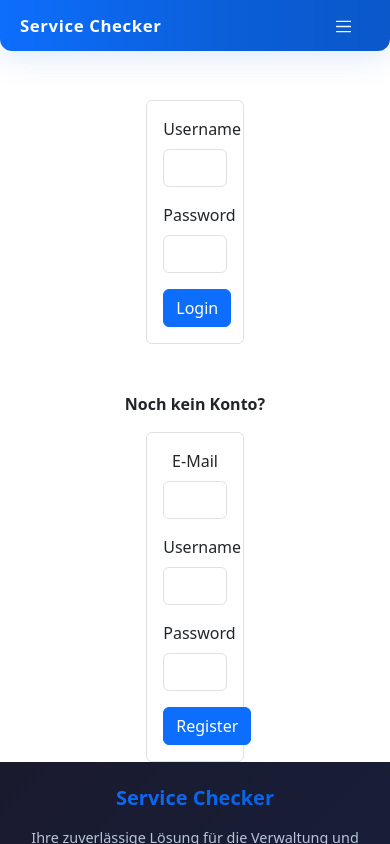
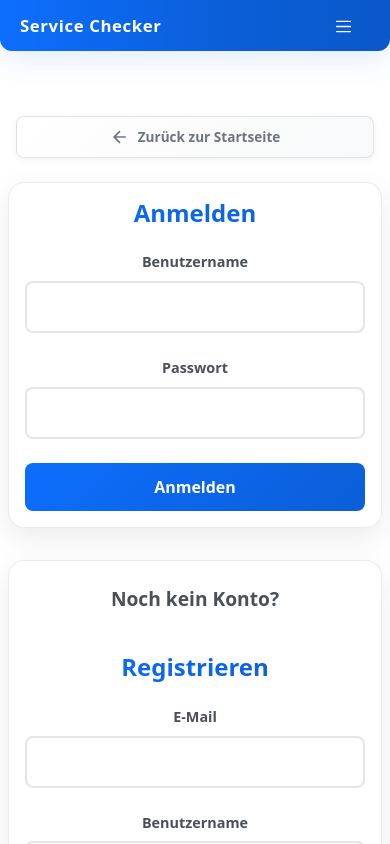
Before and after one commit to eoezcan2/vin-service-checker, a Vue app: page /login in a window 390 px wide. Shown: the top 844 px of the page. Built offline with nearby package versions, Linux system fonts and the light colour scheme.

Commit message:
More makover

```diff
--- a/src/components/add-vehicle-component.vue
+++ b/src/components/add-vehicle-component.vue
@@ -1,10 +1,21 @@
 <script setup>
+import { useRouter } from 'vue-router';
+
+const router = useRouter();
+
+function navigateToAddVehicle() {
+    // Scroll to top before navigating
+    window.scrollTo({ top: 0, behavior: 'smooth' });
+
+    // Navigate to add vehicle page
+    router.push('/addvehicle');
+}
 </script>
 
 <template>
     <!-- centered action -->
     <div class="add-vehicle-wrap">
-      <router-link class="btn add-vehicle-btn" to="/addvehicle">+ Neues Fahrzeug</router-link>
+      <button class="btn add-vehicle-btn" @click="navigateToAddVehicle">+ Neues Fahrzeug</button>
     </div>
 </template>
 
@@ -23,10 +34,13 @@
   border-radius: 999px;
   font-weight: 600;
   box-shadow: 0 8px 20px rgba(11,94,215,0.12);
+  cursor: pointer;
+  transition: all 0.3s ease;
 }
 
 .add-vehicle-btn:hover {
   transform: translateY(-2px);
   filter: brightness(0.98);
+  box-shadow: 0 10px 25px rgba(11,94,215,0.2);
 }
 </style>
--- a/src/components/maintenance-component.vue
+++ b/src/components/maintenance-component.vue
@@ -69,6 +69,8 @@ function addMaintenance() {
 }
 
 function removeMaintenance(id) {
+  // Show confirmation dialog
+  if (confirm('Sind Sie sicher, dass Sie diesen Wartungseintrag löschen möchten?')) {
     console.log(id)
     safeRequest(`api/maintenance/${id}`, 'DELETE', {})
       .then(response => {
@@ -77,6 +79,7 @@ function removeMaintenance(id) {
       }).catch(error => {
           console.log(error)
       })
+  }
 }
 
 function convertDate(date) {
--- a/src/components/vehiclecard-component.vue
+++ b/src/components/vehiclecard-component.vue
@@ -88,7 +88,7 @@ function getVehicleTypeColor() {
             </div>
 
             <!-- Card Footer -->
-            <div class="vehicle-footer">
+            <!-- <div class="vehicle-footer">
                 <div class="vehicle-actions">
                     <button class="action-btn primary-btn" title="Wartung anzeigen">
                         <svg width="16" height="16" viewBox="0 0 24 24" fill="none" stroke="currentColor" stroke-width="2">
@@ -104,7 +104,7 @@ function getVehicleTypeColor() {
                         Details
                     </button>
                 </div>
-            </div>
+            </div> -->
         </div>
     </div>
 
--- a/src/components/views/AddVehicleView.vue
+++ b/src/components/views/AddVehicleView.vue
@@ -9,23 +9,19 @@ const router = useRouter();
 const formData = reactive({
     name: '',
     vin: '',
-    type: '',
-    year: '',
-    mileage: '',
-    description: ''
+    type: ''
 });
 
 // Form validation
 const errors = reactive({
     name: '',
     vin: '',
-    type: '',
-    year: '',
-    mileage: ''
+    type: ''
 });
 
 const isLoading = ref(false);
 const isSubmitted = ref(false);
+const submitError = ref('');
 
 // Vehicle types
 const vehicleTypes = [
@@ -69,39 +65,14 @@ function validateType() {
     return true;
 }
 
-function validateYear() {
-    if (formData.year) {
-        const year = parseInt(formData.year);
-        const currentYear = new Date().getFullYear();
-        if (year < 1900 || year > currentYear + 1) {
-            errors.year = `Jahr muss zwischen 1900 und ${currentYear + 1} liegen`;
-            return false;
-        }
-    }
-    errors.year = '';
-    return true;
-}
 
-function validateMileage() {
-    if (formData.mileage) {
-        const mileage = parseInt(formData.mileage);
-        if (mileage < 0 || mileage > 999999) {
-            errors.mileage = 'Kilometerstand muss zwischen 0 und 999.999 liegen';
-            return false;
-        }
-    }
-    errors.mileage = '';
-    return true;
-}
 
 function validateForm() {
     const isNameValid = validateName();
     const isVinValid = validateVin();
     const isTypeValid = validateType();
-    const isYearValid = validateYear();
-    const isMileageValid = validateMileage();
 
-    return isNameValid && isVinValid && isTypeValid && isYearValid && isMileageValid;
+    return isNameValid && isVinValid && isTypeValid;
 }
 
 // Form submission
@@ -110,29 +81,39 @@ async function submitForm() {
         return;
     }
 
+    // Clear any previous errors
+    submitError.value = '';
+
+    // Scroll to top when form is submitted
+    window.scrollTo({ top: 0, behavior: 'smooth' });
+
     isLoading.value = true;
 
     try {
-        const response = await safeRequest('api/vin', 'POST', {
+        const response = await safeRequest('vehicle/add', 'POST', {
+            vin: formData.vin.trim().toUpperCase(),
             name: formData.name.trim(),
-            vin: formData.vin.trim().toUpperCase(),
-            type: formData.type,
-            year: formData.year ? parseInt(formData.year) : null,
-            mileage: formData.mileage ? parseInt(formData.mileage) : null,
-            description: formData.description.trim()
+            type: formData.type
         });
 
-        console.log('Vehicle added successfully:', response);
-        isSubmitted.value = true;
+        console.log('Vehicle:', response);
 
-        // Redirect to home page after successful submission
-        setTimeout(() => {
-            router.push('/');
-        }, 2000);
+        // Check if the request was successful
+        if (response.status === 200 || response.status === 201) {
+            isSubmitted.value = true;
+
+            // Redirect to vehicles page after successful submission
+            setTimeout(() => {
+                router.push('/account');
+            }, 2000);
+        } else {
+            // Handle error response
+            submitError.value = response.data?.message || 'Fehler beim Hinzufügen des Fahrzeugs. Bitte versuchen Sie es erneut.';
+        }
 
     } catch (error) {
         console.error('Error adding vehicle:', error);
-        // Handle specific errors here if needed
+        submitError.value = 'Netzwerkfehler. Bitte überprüfen Sie Ihre Verbindung und versuchen Sie es erneut.';
     } finally {
         isLoading.value = false;
     }
@@ -147,6 +128,10 @@ function resetForm() {
     });
     isSubmitted.value = false;
 }
+
+function goBack() {
+    router.go(-1);
+}
 </script>
 
 <template>
@@ -154,6 +139,14 @@ function resetForm() {
         <!-- Page Header -->
         <div class="page-header">
             <div class="header-content">
+                <div class="header-top">
+                    <button class="back-btn" @click="goBack" title="Zurück">
+                        <svg width="20" height="20" viewBox="0 0 24 24" fill="none" stroke="currentColor" stroke-width="2">
+                            <path d="M19 12H5M12 19l-7-7 7-7"/>
+                        </svg>
+                        Zurück
+                    </button>
+                </div>
                 <h1 class="page-title">Fahrzeug hinzufügen</h1>
                 <p class="page-subtitle">Fügen Sie ein neues Fahrzeug zu Ihrer Wartungsverwaltung hinzu</p>
             </div>
@@ -168,7 +161,15 @@ function resetForm() {
         <div v-if="isSubmitted" class="success-message">
             <div class="success-icon">✅</div>
             <h3>Fahrzeug erfolgreich hinzugefügt!</h3>
-            <p>Sie werden zur Startseite weitergeleitet...</p>
+            <p>Sie werden zur Fahrzeugliste weitergeleitet...</p>
+        </div>
+
+        <!-- Error Message -->
+        <div v-if="submitError" class="error-message-container">
+            <div class="error-icon">❌</div>
+            <h3>Fehler beim Hinzufügen des Fahrzeugs</h3>
+            <p>{{ submitError }}</p>
+            <button class="btn btn-secondary" @click="submitError = ''">Schließen</button>
         </div>
 
         <!-- Add Vehicle Form -->
@@ -233,61 +234,7 @@ function resetForm() {
                     <span v-if="errors.type" class="error-message">{{ errors.type }}</span>
                 </div>
 
-                <!-- Year and Mileage Row -->
-                <div class="form-row">
-                    <div class="form-group">
-                        <label for="vehicleYear" class="form-label">
-                            <span class="label-icon">📅</span>
-                            Baujahr
-                        </label>
-                        <input
-                            id="vehicleYear"
-                            v-model="formData.year"
-                            type="number"
-                            class="form-input"
-                            :class="{ 'error': errors.year }"
-                            placeholder="z.B. 2020"
-                            min="1900"
-                            :max="new Date().getFullYear() + 1"
-                            @blur="validateYear"
-                        >
-                        <span v-if="errors.year" class="error-message">{{ errors.year }}</span>
-                    </div>
 
-                    <div class="form-group">
-                        <label for="vehicleMileage" class="form-label">
-                            <span class="label-icon">🛣️</span>
-                            Kilometerstand
-                        </label>
-                        <input
-                            id="vehicleMileage"
-                            v-model="formData.mileage"
-                            type="number"
-                            class="form-input"
-                            :class="{ 'error': errors.mileage }"
-                            placeholder="z.B. 50000"
-                            min="0"
-                            max="999999"
-                            @blur="validateMileage"
-                        >
-                        <span v-if="errors.mileage" class="error-message">{{ errors.mileage }}</span>
-                    </div>
-                </div>
-
-                <!-- Description -->
-                <div class="form-group">
-                    <label for="vehicleDescription" class="form-label">
-                        <span class="label-icon">📝</span>
-                        Beschreibung (optional)
-                    </label>
-                    <textarea
-                        id="vehicleDescription"
-                        v-model="formData.description"
-                        class="form-textarea"
-                        placeholder="Zusätzliche Informationen über das Fahrzeug..."
-                        rows="3"
-                    ></textarea>
-                </div>
 
                 <!-- Form Actions -->
                 <div class="form-actions">
@@ -338,6 +285,33 @@ function resetForm() {
     flex: 1;
 }
 
+.header-top {
+    margin-bottom: 1rem;
+}
+
+.back-btn {
+    display: flex;
+    align-items: center;
+    gap: 0.5rem;
+    padding: 0.5rem 1rem;
+    background: rgba(255, 255, 255, 0.8);
+    border: 1px solid rgba(0, 0, 0, 0.1);
+    border-radius: 8px;
+    color: #6c757d;
+    font-size: 0.9rem;
+    font-weight: 600;
+    cursor: pointer;
+    transition: all 0.3s ease;
+    text-decoration: none;
+}
+
+.back-btn:hover {
+    background: #ffffff;
+    color: #495057;
+    transform: translateY(-2px);
+    box-shadow: 0 4px 12px rgba(0, 0, 0, 0.1);
+}
+
 .page-title {
     color: #212529;
     font-weight: 700;
@@ -384,6 +358,32 @@ function resetForm() {
 .success-message p {
     margin: 0;
     opacity: 0.8;
+}
+
+/* Error Message */
+.error-message-container {
+    text-align: center;
+    padding: 3rem 2rem;
+    background: linear-gradient(135deg, #f8d7da, #f5c6cb);
+    border-radius: 16px;
+    border: 1px solid #f5c6cb;
+    color: #721c24;
+    margin-bottom: 2rem;
+}
+
+.error-icon {
+    font-size: 4rem;
+    margin-bottom: 1rem;
+}
+
+.error-message-container h3 {
+    margin: 0 0 0.5rem 0;
+    font-weight: 600;
+}
+
+.error-message-container p {
+    margin: 0 0 1.5rem 0;
+    opacity: 0.9;
 }
 
 /* Form Container */
--- a/src/components/views/HomeView.vue
+++ b/src/components/views/HomeView.vue
@@ -5,7 +5,7 @@
 <template>
     <!-- changed: add center-viewport to vertically center header and searchbar -->
     <div class="center-viewport text-center">
-        <h2><span class="typing-header">Finde das Servicebuch deines Fahrzeuges.</span></h2>
+        <h2><span class="typing-header"><img src="/coolcar.png" alt="CoolCar" width="50" height="50" class="me-2"/>Finde das Servicebuch deines Fahrzeuges.</span></h2>
         <VinSearch class="pt-3"/>
     </div>
 </template>
--- a/src/components/views/LoginView.vue
+++ b/src/components/views/LoginView.vue
@@ -55,43 +55,221 @@
           alert('Register failed')
       })
     }
+
+    const goBack = () => {
+        router.push('/');
+    }
 </script>
 
 <template>
-    <div>
-      <div class="container w-25 p-3 border rounded">
-        <div class="mb-3">
-          <label for="usernameInput" class="form-label">Username</label>
-          <input type="text" class="form-control" id="usernameInput" v-model="username" aria-describedby="usernameHelp" v-on:keyup.enter="login">
-          <!--<div id="usernameHelp" class="form-text">We'll never share your email with anyone else.</div>-->
+    <div class="login-container">
+        <!-- Back Button -->
+        <div class="back-button-container">
+            <button class="back-btn" @click="goBack" title="Zurück zur Startseite">
+                <svg width="20" height="20" viewBox="0 0 24 24" fill="none" stroke="currentColor" stroke-width="2">
+                    <path d="M19 12H5M12 19l-7-7 7-7"/>
+                </svg>
+                Zurück zur Startseite
+            </button>
         </div>
-        <div class="mb-3">
-          <label for="passwordInput" class="form-label">Password</label>
+
+        <!-- Login Form -->
+        <div class="form-container">
+            <div class="login-form">
+                <h2 class="form-title">Anmelden</h2>
+                <div class="form-group">
+                    <label for="usernameInput" class="form-label">Benutzername</label>
+                    <input type="text" class="form-control" id="usernameInput" v-model="username" v-on:keyup.enter="login">
+                </div>
+                <div class="form-group">
+                    <label for="passwordInput" class="form-label">Passwort</label>
                     <input type="password" class="form-control" id="passwordInput" v-model="password" v-on:keyup.enter="login">
                 </div>
-        <button class="btn btn-primary" @click="login">Login</button>
+                <button class="btn btn-primary login-btn" @click="login">Anmelden</button>
             </div>
-      <!--Register-->
-      <p class="mt-5 fw-bold">Noch kein Konto?</p>
-      <div class="container w-25 p-3 border rounded">
-        <div class="mb-3">
+        </div>
+
+        <!-- Register Section -->
+        <div class="register-section">
+            <p class="register-title">Noch kein Konto?</p>
+            <div class="register-form">
+                <h3 class="form-title">Registrieren</h3>
+                <div class="form-group">
                     <label for="registerEmail" class="form-label">E-Mail</label>
-          <input type="text" class="form-control" id="registerEmail" v-model="registerEmail" v-on:keyup.enter="register">
-          <!--<div id="usernameHelp" class="form-text">We'll never share your email with anyone else.</div>-->
+                    <input type="email" class="form-control" id="registerEmail" v-model="registerEmail" v-on:keyup.enter="register">
                 </div>
-        <div class="mb-3">
-          <label for="registerUsername" class="form-label">Username</label>
+                <div class="form-group">
+                    <label for="registerUsername" class="form-label">Benutzername</label>
                     <input type="text" class="form-control" id="registerUsername" v-model="registerUsername" v-on:keyup.enter="register">
-          <!--<div id="usernameHelp" class="form-text">We'll never share your email with anyone else.</div>-->
                 </div>
-        <div class="mb-3">
-          <label for="registerPassword" class="form-label">Password</label>
+                <div class="form-group">
+                    <label for="registerPassword" class="form-label">Passwort</label>
                     <input type="password" class="form-control" id="registerPassword" v-model="registerPassword" v-on:keyup.enter="register">
                 </div>
-        <button class="btn btn-primary" @click="register">Register</button>
+                <button class="btn btn-primary register-btn" @click="register">Registrieren</button>
+            </div>
         </div>
     </div>
 </template>
 
 <style scoped>
+.login-container {
+    max-width: 800px;
+    margin: 0 auto;
+    padding: 2rem 1rem;
+}
+
+.back-button-container {
+    margin-bottom: 2rem;
+    padding: 0 1rem;
+}
+
+.back-btn {
+    display: flex;
+    align-items: center;
+    gap: 0.5rem;
+    padding: 0.75rem 1.5rem;
+    background: linear-gradient(135deg, #ffffff, #f8f9fa);
+    border: 1px solid rgba(0, 0, 0, 0.1);
+    border-radius: 8px;
+    color: #6c757d;
+    font-size: 0.9rem;
+    font-weight: 600;
+    cursor: pointer;
+    transition: all 0.3s ease;
+    text-decoration: none;
+    box-shadow: 0 2px 8px rgba(0, 0, 0, 0.06);
+}
+
+.back-btn:hover {
+    background: #ffffff;
+    color: #495057;
+    transform: translateY(-2px);
+    box-shadow: 0 4px 12px rgba(0, 0, 0, 0.1);
+}
+
+.form-container {
+    background: #ffffff;
+    border-radius: 16px;
+    box-shadow: 0 10px 30px rgba(0, 0, 0, 0.08);
+    border: 1px solid rgba(0, 0, 0, 0.08);
+    overflow: hidden;
+    margin-bottom: 2rem;
+}
+
+.login-form {
+    padding: 2rem;
+}
+
+.form-title {
+    color: #212529;
+    font-weight: 700;
+    font-size: 1.5rem;
+    margin-bottom: 1.5rem;
+    text-align: center;
+    background: linear-gradient(135deg, #0d6efd, #0b5ed7);
+    -webkit-background-clip: text;
+    -webkit-text-fill-color: transparent;
+    background-clip: text;
+}
+
+.form-group {
+    margin-bottom: 1.5rem;
+}
+
+.form-label {
+    color: #495057;
+    font-weight: 600;
+    font-size: 0.9rem;
+    margin-bottom: 0.5rem;
+    display: block;
+}
+
+.form-control {
+    width: 100%;
+    padding: 0.75rem 1rem;
+    border: 2px solid rgba(0, 0, 0, 0.1);
+    border-radius: 8px;
+    font-size: 1rem;
+    background: #ffffff;
+    transition: all 0.3s ease;
+    font-family: inherit;
+}
+
+.form-control:focus {
+    outline: none;
+    border-color: #0d6efd;
+    box-shadow: 0 0 0 3px rgba(13, 110, 253, 0.1);
+}
+
+.login-btn, .register-btn {
+    width: 100%;
+    padding: 0.75rem 2rem;
+    background: linear-gradient(135deg, #0d6efd, #0b5ed7);
+    border: none;
+    border-radius: 8px;
+    color: #ffffff;
+    font-size: 1rem;
+    font-weight: 600;
+    cursor: pointer;
+    transition: all 0.3s ease;
+}
+
+.login-btn:hover, .register-btn:hover {
+    background: linear-gradient(135deg, #0b5ed7, #0a58ca);
+    transform: translateY(-2px);
+    box-shadow: 0 6px 20px rgba(13, 110, 253, 0.3);
+}
+
+.register-section {
+    background: #ffffff;
+    border-radius: 16px;
+    box-shadow: 0 10px 30px rgba(0, 0, 0, 0.08);
+    border: 1px solid rgba(0, 0, 0, 0.08);
+    overflow: hidden;
+}
+
+.register-title {
+    text-align: center;
+    font-weight: 700;
+    font-size: 1.2rem;
+    margin: 1.5rem 0;
+    color: #495057;
+}
+
+.register-form {
+    padding: 2rem;
+}
+
+/* Responsive Design */
+@media (max-width: 768px) {
+    .login-container {
+        padding: 1rem 0.5rem;
+    }
+
+    .back-button-container {
+        padding: 0 0.5rem;
+        margin-bottom: 1.5rem;
+    }
+
+    .back-btn {
+        padding: 0.6rem 1rem;
+        font-size: 0.85rem;
+    }
+
+    .login-form, .register-form {
+        padding: 1.5rem;
+    }
+}
+
+@media (max-width: 480px) {
+    .back-btn {
+        width: 100%;
+        justify-content: center;
+    }
+
+    .login-form, .register-form {
+        padding: 1rem;
+    }
+}
 </style>
--- a/src/components/views/ServiceDetailView.vue
+++ b/src/components/views/ServiceDetailView.vue
@@ -1,19 +1,117 @@
 <script setup>
-import { useRoute } from 'vue-router';
+import { useRoute, useRouter } from 'vue-router';
 import { ref } from 'vue';
 import MaintenanceComponent from '../maintenance-component.vue';
 import VehiclecardComponent from '../vehiclecard-component.vue';
 
-const route = useRoute()
-const vin = ref(route.params.vin)
+const route = useRoute();
+const router = useRouter();
+const vin = ref(route.params.vin);
 
+function goBack() {
+    router.go(-1);
+}
 </script>
 
 <template>
-    <div>
-        <VehiclecardComponent :vin="vin" />
-        <div class="d-flex justify-content-center align-items-center">
-            <MaintenanceComponent :vin="vin" class="w-75" />
+    <div class="service-detail-container">
+        <!-- Back Button -->
+        <div class="back-button-container">
+            <button class="back-btn" @click="goBack" title="Zurück zur Fahrzeugliste">
+                <svg width="20" height="20" viewBox="0 0 24 24" fill="none" stroke="currentColor" stroke-width="2">
+                    <path d="M19 12H5M12 19l-7-7 7-7"/>
+                </svg>
+                Zurück
+            </button>
+        </div>
+
+        <!-- Vehicle Card -->
+        <div class="vehicle-section">
+            <VehiclecardComponent :vin="vin" />
+        </div>
+
+        <!-- Maintenance Section -->
+        <div class="maintenance-section">
+            <div class="maintenance-container">
+                <MaintenanceComponent :vin="vin" />
+            </div>
         </div>
     </div>
 </template>
+
+<style scoped>
+.service-detail-container {
+    max-width: 1200px;
+    margin: 0 auto;
+    padding: 2rem 1rem;
+}
+
+.back-button-container {
+    margin-bottom: 2rem;
+    padding: 0 1rem;
+}
+
+.back-btn {
+    display: flex;
+    align-items: center;
+    gap: 0.5rem;
+    padding: 0.75rem 1.5rem;
+    background: linear-gradient(135deg, #ffffff, #f8f9fa);
+    border: 1px solid rgba(0, 0, 0, 0.1);
+    border-radius: 8px;
+    color: #6c757d;
+    font-size: 0.9rem;
+    font-weight: 600;
+    cursor: pointer;
+    transition: all 0.3s ease;
+    text-decoration: none;
+    box-shadow: 0 2px 8px rgba(0, 0, 0, 0.06);
+}
+
+.back-btn:hover {
+    background: #ffffff;
+    color: #495057;
+    transform: translateY(-2px);
+    box-shadow: 0 4px 12px rgba(0, 0, 0, 0.1);
+}
+
+.vehicle-section {
+    margin-bottom: 2rem;
+    display: flex;
+    justify-content: center;
+}
+
+.maintenance-section {
+    display: flex;
+    justify-content: center;
+}
+
+.maintenance-container {
+    width: 100%;
+    max-width: 800px;
+}
+
+/* Responsive Design */
+@media (max-width: 768px) {
+    .service-detail-container {
+        padding: 1rem 0.5rem;
+    }
+
+    .back-button-container {
+        padding: 0 0.5rem;
+        margin-bottom: 1.5rem;
+    }
+
+    .back-btn {
+        padding: 0.6rem 1rem;
+        font-size: 0.85rem;
+    }
+}
+
+@media (max-width: 480px) {
+    .back-btn {
+        width: 100%;
+        justify-content: center;
+    }
+}
+</style>
```
Also changed, not shown: public/coolcar.png (added). Lines whose indentation alone changed are shown as unchanged.
